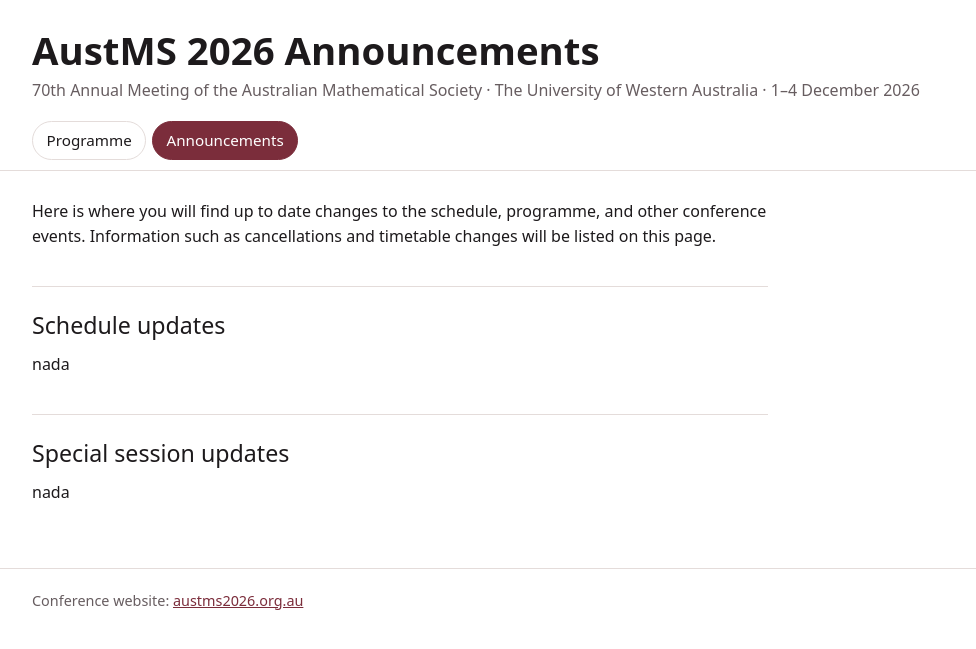
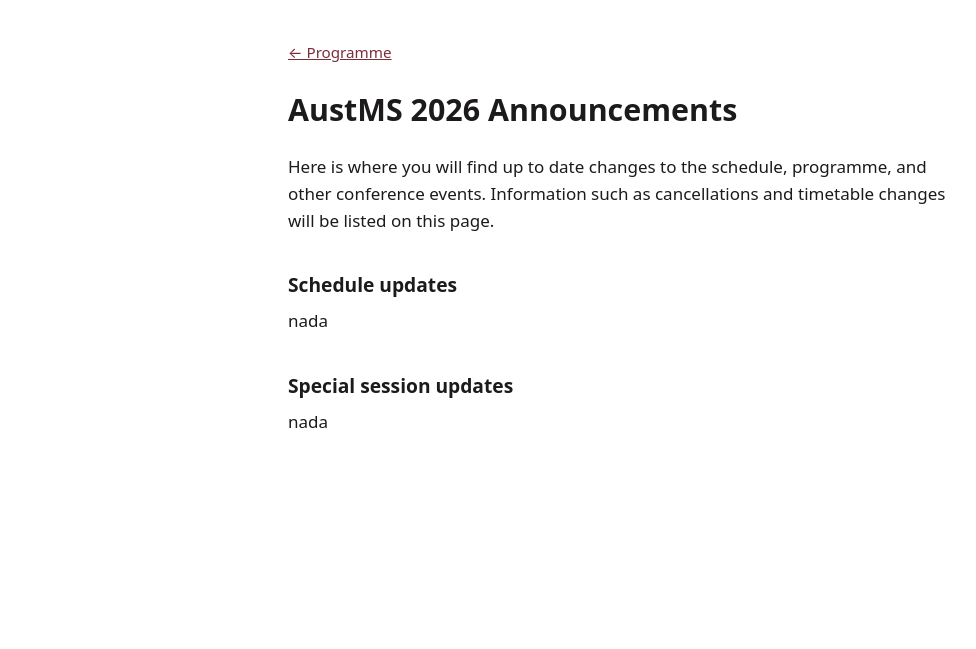
Before and after one commit to johnbamberg/johnbamberg.github.io, a Jekyll site: the page built from austms-programme/announcements.md, in a window 1280 px wide. Shown: the top 649 px of the page, without its empty margins (16-992 px from the left). Built offline with Jekyll 4.4.1, drawn with Linux system fonts in a browser that asks for light colours.

Commit message:
Update austms.html

```diff
--- a/_layouts/austms.html
+++ b/_layouts/austms.html
@@ -3,9 +3,10 @@
 <head>
 <meta charset="utf-8">
 <meta name="viewport" content="width=device-width, initial-scale=1">
+<meta name="color-scheme" content="light">
 <title>{{ page.title | default: "AustMS 2026" }}</title>
 <!--
-  Stand-alone layout for the AustMS 2026 pages (no menus from the rest of the website).
+  Minimal stand-alone layout for the AustMS 2026 pages (no menus from the rest of the website).
   Use it from a Markdown file by starting the file with:
     ---
     layout: austms
@@ -17,97 +18,38 @@
 </script>
 <script defer src="https://cdn.jsdelivr.net/npm/mathjax@3.2.2/es5/tex-chtml.js"></script>
 <style>
-/* Same colours and type as the programme page (austms-programme/index.html). */
-:root {
-  --bg: #ffffff;
-  --fg: #1d1a1c;
-  --muted: #675d60;
-  --line: #e4dcda;
-  --head: #ead6d1;
-  --accent: #7b2d3b;
-  --accent-fg: #ffffff;
-  --chip: #f5efed;
-  --font: system-ui, -apple-system, "Segoe UI", Roboto, "Helvetica Neue", Arial, sans-serif;
-  color-scheme: light;
+html { -webkit-text-size-adjust: 100%; }
+body {
+  margin: 0; background: #ffffff; color: #1d1a1c;
+  font: 17px/1.6 system-ui, -apple-system, "Segoe UI", Roboto, "Helvetica Neue", Arial, sans-serif;
 }
-@media (prefers-color-scheme: dark) {
-  :root:not([data-theme="light"]) {
-    --bg: #17151a; --fg: #ece6e5; --muted: #a99ea1; --line: #3a3337; --head: #47313a;
-    --accent: #e7a6b1; --accent-fg: #1b1016; --chip: #28232a; color-scheme: dark;
-  }
+.page {
+  max-width: 42rem; margin: 0 auto;
+  padding: 2.5rem max(20px, env(safe-area-inset-right, 0px)) 4rem max(20px, env(safe-area-inset-left, 0px));
 }
-:root[data-theme="dark"] {
-  --bg: #17151a; --fg: #ece6e5; --muted: #a99ea1; --line: #3a3337; --head: #47313a;
-  --accent: #e7a6b1; --accent-fg: #1b1016; --chip: #28232a; color-scheme: dark;
-}
-* { box-sizing: border-box; }
-html { -webkit-text-size-adjust: 100%; }
-body { margin: 0; background: var(--bg); color: var(--fg); font: 16px/1.6 var(--font); }
-.wrap {
-  max-width: 76rem; margin: 0 auto;
-  padding-left: max(16px, env(safe-area-inset-left, 0px));
-  padding-right: max(16px, env(safe-area-inset-right, 0px));
-}
-header.top { padding-block: 1.75rem 0.5rem; }
-header.top h1 { font-size: clamp(1.6rem, 1.2rem + 1.8vw, 2.4rem); line-height: 1.15; margin: 0 0 .35rem; font-weight: 600; text-wrap: balance; }
-.sub { margin: 0; color: var(--muted); }
-.bar { border-bottom: 1px solid var(--line); }
-.bar .wrap { display: flex; flex-wrap: wrap; gap: .35rem; padding-block: .6rem; }
-.tab {
-  font-size: .95rem; padding: .4rem .85rem; border-radius: 999px; border: 1px solid var(--line);
-  color: var(--fg); text-decoration: none;
-}
-.tab:hover { border-color: var(--accent); }
-.tab[aria-current="page"] { background: var(--accent); color: var(--accent-fg); border-color: var(--accent); }
-:focus-visible { outline: 2px solid var(--accent); outline-offset: 2px; }
-
-/* The Markdown content */
-main { padding-block: 1.25rem 3rem; }
-.content { max-width: 46rem; }
-.content > :first-child { margin-top: .5rem; }
-.content h1 { font-size: 1.6rem; font-weight: 500; margin: 1.5rem 0 .75rem; }
-.content h2 { font-size: clamp(1.2rem, 1.05rem + .7vw, 1.45rem); font-weight: 500; margin: 2.25rem 0 .5rem; padding-top: 1.25rem; border-top: 1px solid var(--line); text-wrap: balance; }
-.content h2:first-child, .content h1 + h2 { border-top: 0; padding-top: 0; }
-.content h3 { font-size: 1.05rem; margin: 1.5rem 0 .4rem; }
-.content p, .content ul, .content ol { margin: 0 0 .9rem; }
-.content li { margin-bottom: .25rem; }
-.content a { color: var(--accent); }
-.content img { max-width: 100%; height: auto; border-radius: 6px; }
-.content blockquote { margin: 1rem 0; padding: .6rem 1rem; border-left: 3px solid var(--accent); background: var(--chip); border-radius: 0 6px 6px 0; }
-.content blockquote > :last-child { margin-bottom: 0; }
-.content code { font-size: .9em; padding: .1em .3em; border-radius: 4px; background: var(--chip); }
-.content hr { border: 0; border-top: 1px solid var(--line); margin: 2rem 0; }
-.content table { border-collapse: collapse; width: 100%; margin: 0 0 1rem; font-size: .95rem; display: block; overflow-x: auto; }
-.content th { background: var(--head); text-align: left; font-weight: 600; }
-.content th, .content td { padding: .5rem .7rem; border-bottom: 1px solid var(--line); vertical-align: top; }
-footer { border-top: 1px solid var(--line); color: var(--muted); font-size: .9rem; }
-footer .wrap { padding-block: 1.25rem 2rem; }
-footer a { color: var(--accent); }
+nav { font-size: .95rem; margin-bottom: 1.75rem; }
+a { color: #7b2d3b; }
+h1 { font-size: 1.9rem; line-height: 1.2; font-weight: 600; margin: 0 0 1.5rem; }
+h2 { font-size: 1.2rem; font-weight: 600; margin: 2.25rem 0 .4rem; }
+h3 { font-size: 1.05rem; margin: 1.5rem 0 .4rem; }
+p, ul, ol { margin: 0 0 1rem; }
+li { margin-bottom: .25rem; }
+img { max-width: 100%; height: auto; }
+blockquote { margin: 1rem 0; padding-left: 1rem; border-left: 3px solid #e4dcda; color: #4a4245; }
+code { font-size: .9em; }
+hr { border: 0; border-top: 1px solid #e4dcda; margin: 2rem 0; }
+table { border-collapse: collapse; margin: 0 0 1rem; display: block; overflow-x: auto; }
+th, td { padding: .4rem .8rem .4rem 0; border-bottom: 1px solid #e4dcda; text-align: left; vertical-align: top; }
+:focus-visible { outline: 2px solid #7b2d3b; outline-offset: 2px; }
 </style>
 </head>
 <body>
-
-<header class="top wrap">
+<div class="page">
+  <nav><a href="index.html">← Programme</a></nav>
   <h1>{{ page.title | default: "AustMS 2026" }}</h1>
-  <p class="sub">70th Annual Meeting of the Australian Mathematical Society · The University of Western Australia · 1–4 December 2026</p>
-</header>
-
-<nav class="bar" aria-label="Conference pages">
-  <div class="wrap">
-    <a class="tab" href="index.html">Programme</a>
-    <a class="tab" href="announcements.html"{% if page.url contains "announcements" %} aria-current="page"{% endif %}>Announcements</a>
-  </div>
-</nav>
-
-<main class="wrap">
-  <div class="content">
+  <main>
 {{ content }}
-  </div>
-</main>
-
-<footer>
-  <div class="wrap">Conference website: <a href="https://austms2026.org.au/">austms2026.org.au</a></div>
-</footer>
-
+  </main>
+</div>
 </body>
 </html>
```
